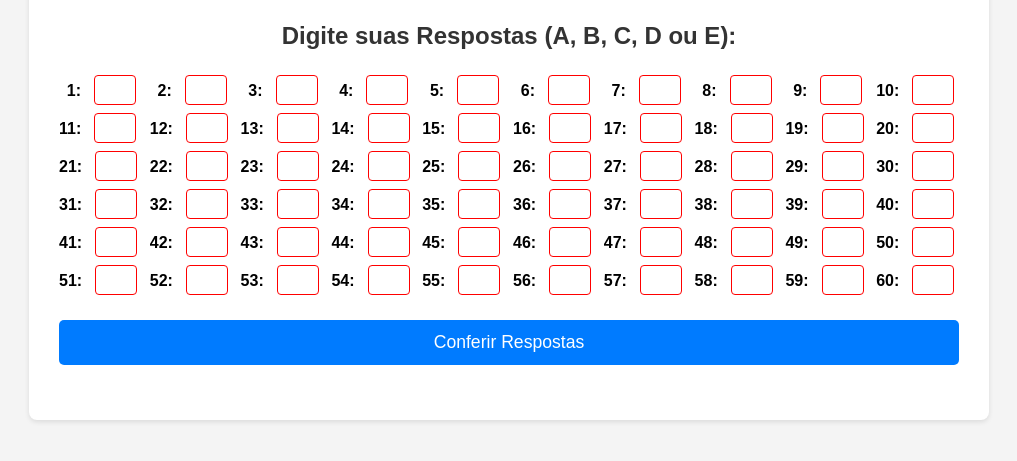
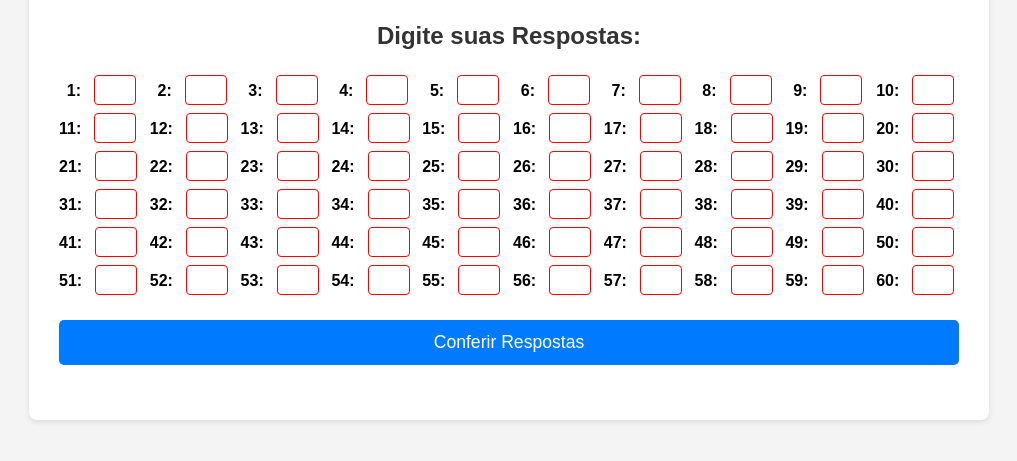
Before and after one commit to FVS-aud/AFT-P2-Gabarito-Oficial, a plain HTML site: page index.html in a window 1280 px wide. Shown: the part 241-702 px from the top of the page, without its empty margins (131-1148 px from the left). Drawn offline with nearby package versions, Linux system fonts and the light colour scheme; no server answers.

Commit message:
Update index.html

```diff
--- a/index.html
+++ b/index.html
@@ -32,7 +32,7 @@
     </div>
 
         <form id="formRespostas">
-            <h2>Digite suas Respostas (A, B, C, D ou E):</h2>
+            <h2>Digite suas Respostas:</h2>
             <div class="respostas-grid">
                 <script>
                     const containerRespostas = document.createElement('div');
```
